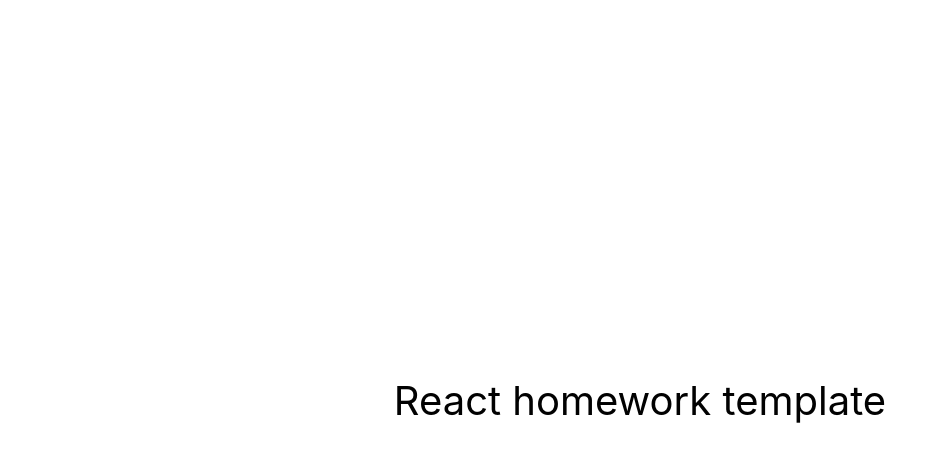
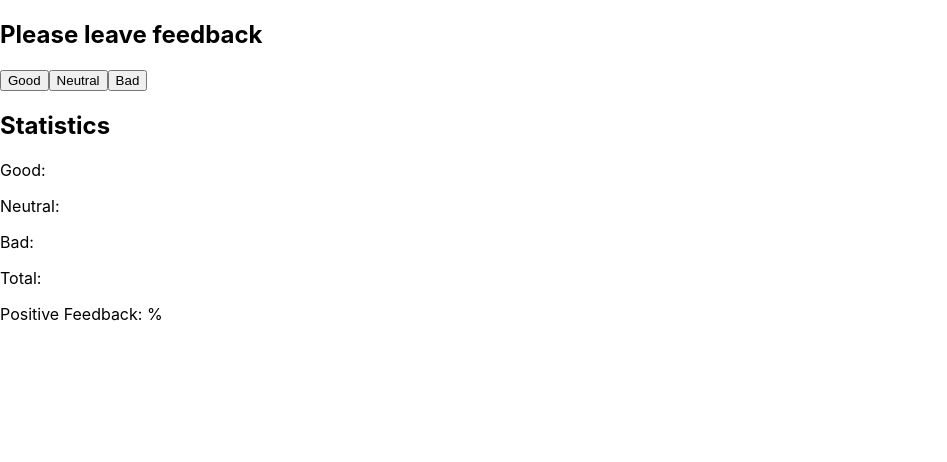
Before and after one commit to a3avdeev/goit-react-hw-02-feedback, a React (Create React App) app: page / in a window 1280 px wide. Shown: the top 462 px of the page, without its empty margins (0-947 px from the left). Built offline with nearby package versions, Linux system fonts and the light colour scheme.

Commit message:
наброски

```diff
--- a/package.json
+++ b/package.json
@@ -2,14 +2,16 @@
   "name": "react-homework-template",
   "version": "0.1.0",
   "private": true,
-  "homepage": "https://goitacademy.github.io/react-homework-template/",
+  "homepage": "https://a3avdeev.github.io/goit-react-hw-02-feedback/",
   "dependencies": {
     "@testing-library/jest-dom": "^5.16.3",
     "@testing-library/react": "^12.1.4",
     "@testing-library/user-event": "^13.5.0",
+    "prop-types": "^15.8.1",
     "react": "^18.1.0",
     "react-dom": "^18.1.0",
     "react-scripts": "5.0.1",
+    "styled-components": "^5.3.5",
     "web-vitals": "^2.1.3"
   },
   "scripts": {
--- a/src/components/App.jsx
+++ b/src/components/App.jsx
@@ -1,16 +1,11 @@
+import FeedbackButtons from './FeedbackButtons/FeedbackButtons'
+import Statistics from './Statistics/Statistics'
+
 export const App = () => {
   return (
-    <div
-      style={{
-        height: '100vh',
-        display: 'flex',
-        justifyContent: 'center',
-        alignItems: 'center',
-        fontSize: 40,
-        color: '#010101'
-      }}
-    >
-      React homework template
-    </div>
+    <>
+      <FeedbackButtons />
+      <Statistics />
+    </>
   );
 };
--- /dev/null
+++ b/src/components/FeedbackButtons/FeedbackButtons.jsx
@@ -0,0 +1,40 @@
+import { Component } from "react";
+
+export default class FeedbackButtons extends Component {
+    state = {
+        good: 0,
+        neutral: 0,
+        bad: 0
+    };
+
+    countTotal() {
+        const {good, neutral,bad} = this.state;
+        return good + neutral + bad;
+    }
+
+    countPercentage() {
+        const total = this.countTotal();
+        if (!total) {
+            return 0;
+        }
+
+        const value = this.state.good;
+        const result = (value / total) * 100;
+        return Number(result.toFixed(1));
+    }
+
+
+
+    render() {
+        const { good, neutral, bad } = this.state;
+        return (
+            <div>
+                <h2>Please leave feedback</h2>
+                <button type="button">Good</button>
+                <button type="button">Neutral</button>
+                <button type="button">Bad</button>
+            </div>
+
+        )
+    }
+}
--- /dev/null
+++ b/src/components/Statistics/Statistics.jsx
@@ -0,0 +1,16 @@
+import React from "react";
+import FeedbackButtons from "components/FeedbackButtons/FeedbackButtons";
+
+export default function Statistics({good, neutral, bad, total, percent})  {
+    return (
+        <div>
+            <h2>Statistics</h2>
+            <p>Good: { good }</p>
+            <p>Neutral: { neutral }</p>
+            <p>Bad: { bad }</p>
+            <p>Total: { total }</p>
+            <p>Positive Feedback: { percent }%</p>
+        </div>
+
+)
+}
```
Also changed, not shown: src/components/FeedbackButtons/FeedbackButtons.Styled.js (added), src/components/Statistics/Statistics.Styled.js (added), 1 other file (tests, documents, lock files or other folders).
